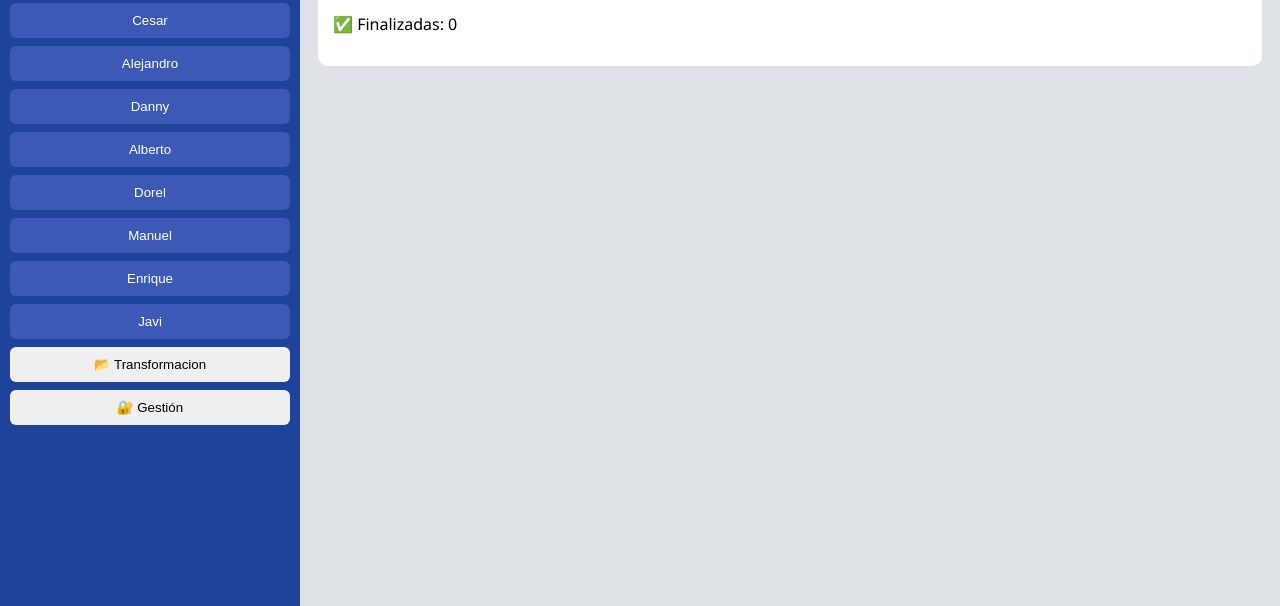
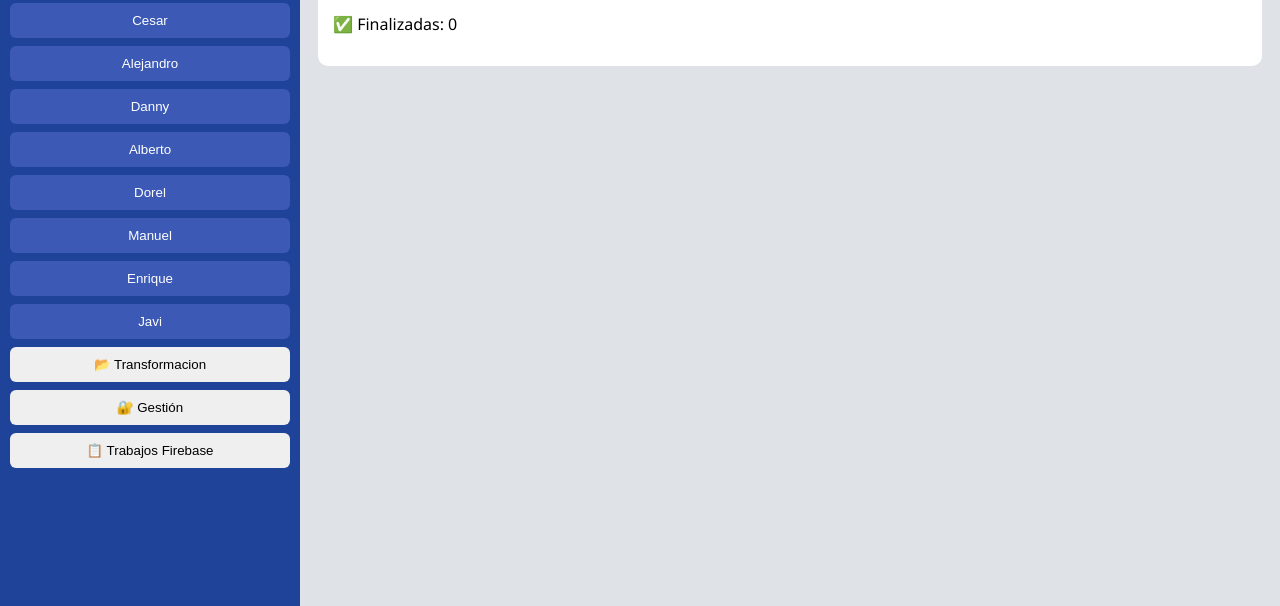
Before and after one commit to jairog1977/mtto-campofrio-torrijos, a plain HTML site: page index.html in a window 1280 px wide. Shown: the part 194-800 px from the top of the page. Drawn offline with Linux system fonts and the light colour scheme.

Commit message:
Add files via upload

```diff
--- a/index.html
+++ b/index.html
@@ -1,4 +1,6 @@
-<!DOCTYPE html><html lang="es"><head><meta charset="UTF-8"><meta name="viewport" content="width=device-width,initial-scale=1"><title>Mtto. Campofrio Torrijos v3</title><link rel="stylesheet" href="styles.css"></head><body><aside class="sidebar"><h1>🏭 Mtto. Campofrio Torrijos</h1><div id="menu"></div><button id="adminBtn">🔐 Gestión</button></aside><main><div id="content"></div></main><script src="app.js"></script>
+<!DOCTYPE html><html lang="es"><head><meta charset="UTF-8"><meta name="viewport" content="width=device-width,initial-scale=1"><title>Mtto. Campofrio Torrijos v3</title><link rel="stylesheet" href="styles.css"></head><body><aside class="sidebar"><h1>🏭 Mtto. Campofrio Torrijos</h1><div id="menu"></div><button id="adminBtn">🔐 Gestión</button><button onclick="verTrabajosFirebase()">
+📋 Trabajos Firebase
+</button></aside><main><div id="content"></div></main><script src="app.js"></script>
 <script type="module" src="firebase.js"></script>
 </body>
 </html>
```
